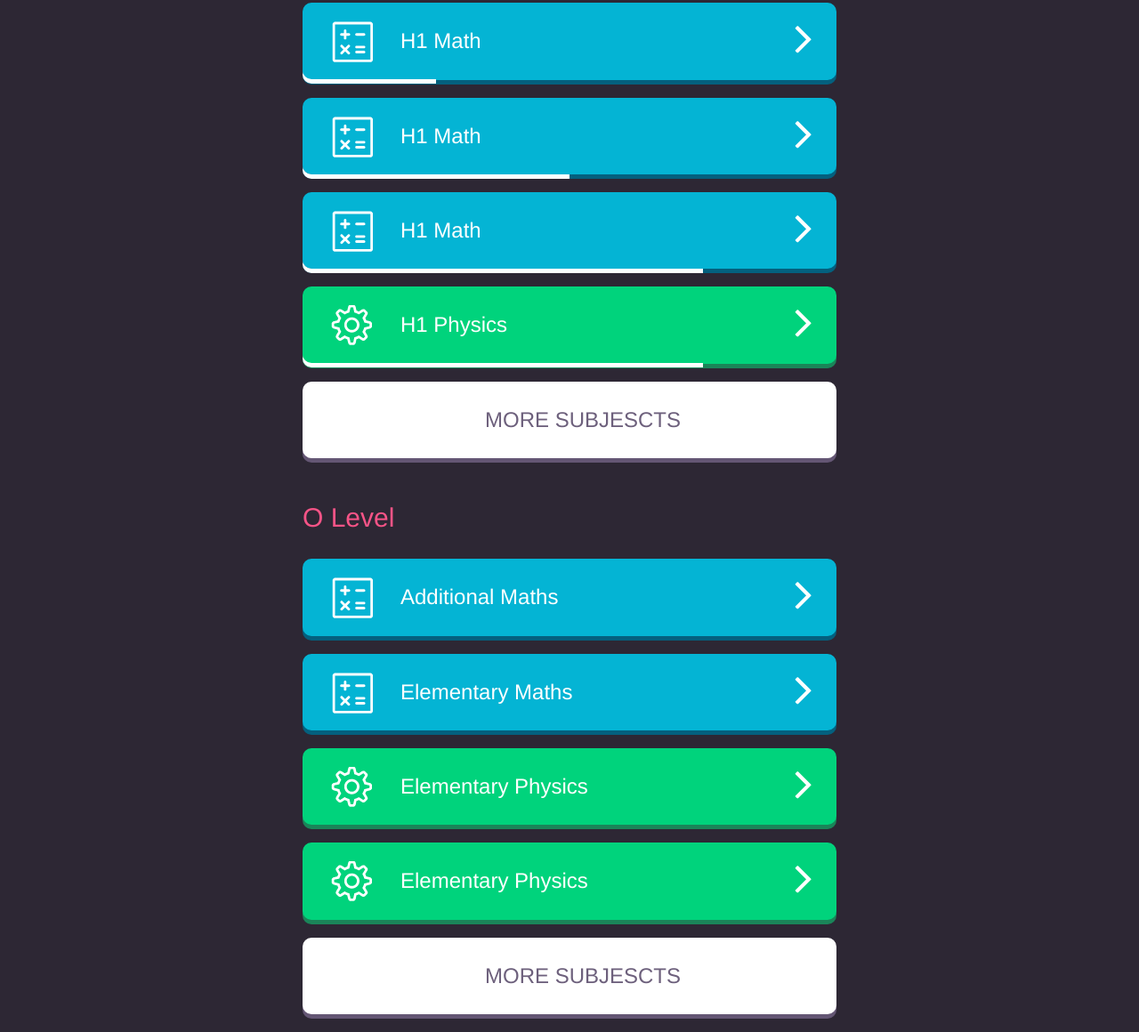
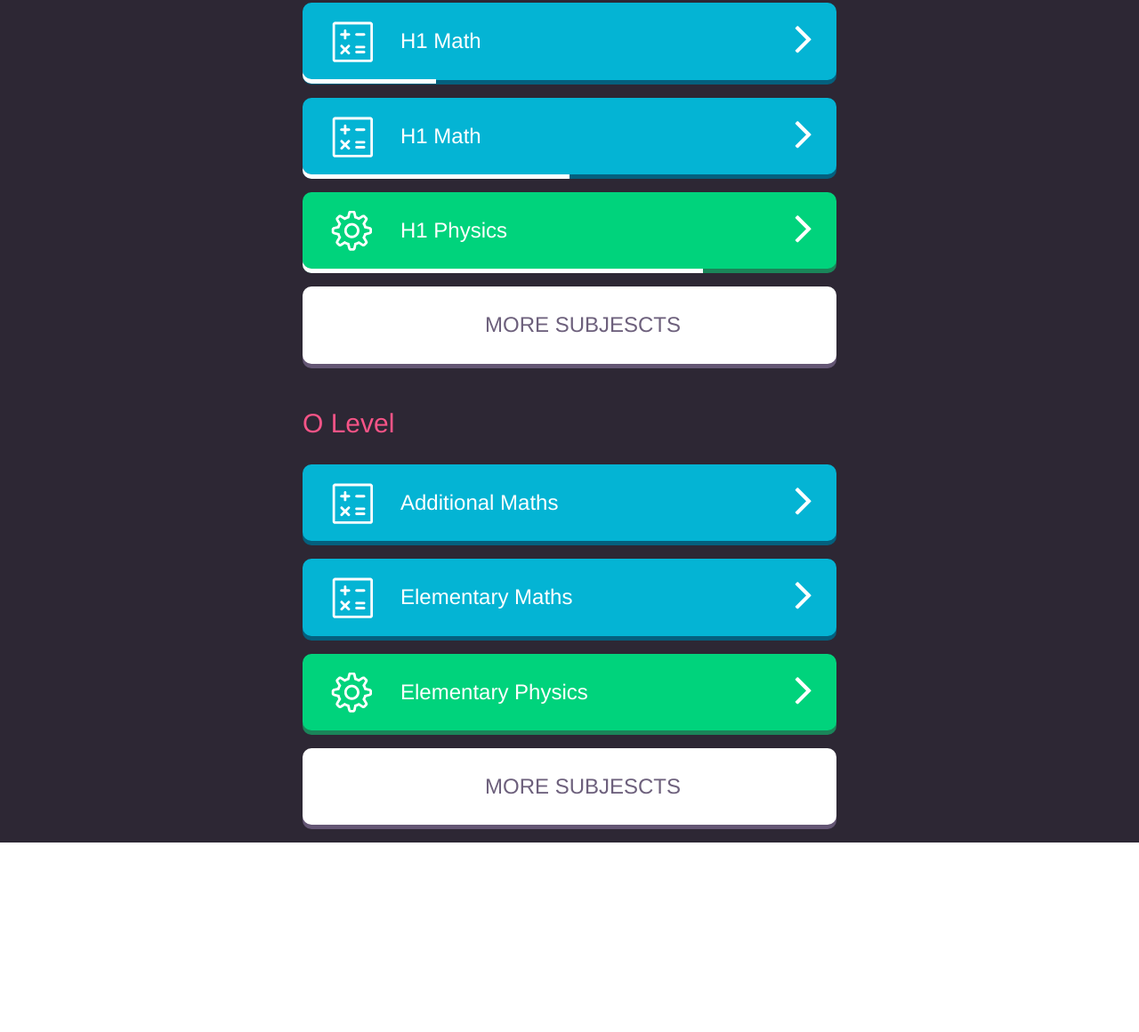
Before and after one commit to johnnypham/Smardy, a plain HTML site: page pickasubject.html in a window 1280 px wide. Shown: the part 249-1409 px from the top of the page at 89% size. After the commit the page ends 1196 px from the top, so only its background shows below. Drawn offline with nearby package versions, Linux system fonts and the light colour scheme.

```diff
--- a/pickasubject.html
+++ b/pickasubject.html
@@ -44,10 +44,6 @@
                 <span class="icon-math icon-cus"></span>
                 <span class="title-sub">H1 Math</span>
                 <span class="pro-subject"></span></a>
-              <a class="btn-subject math math-75" href="#">
-                <span class="icon-math icon-cus"></span>
-                <span class="title-sub">H1 Math</span>
-                <span class="pro-subject"></span></a>
               <a class="btn-subject phy phy-25" href="#">
                 <span class="icon-phy icon-cus"></span>
                 <span class="title-sub">H1 Physics</span>
@@ -72,11 +68,7 @@
                 <span class="title-sub">Elementary Physics</span>
                 <span class="pro-subject"></span>
               </a>
-              <a class="btn-subject phy phy-75" href="#">
-                <span class="icon-phy icon-cus"></span>
-                <span class="title-sub">Elementary Physics</span>
-                <span class="pro-subject"></span>
-              </a>
+
               <a class="btn-subject more-btn" href="#">
                 <span class="title-sub">more subjescts</span>
               </a>
```
